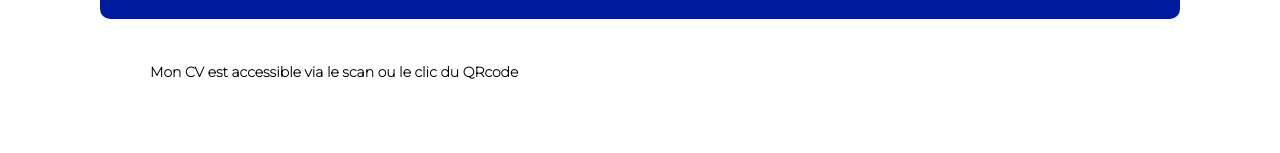
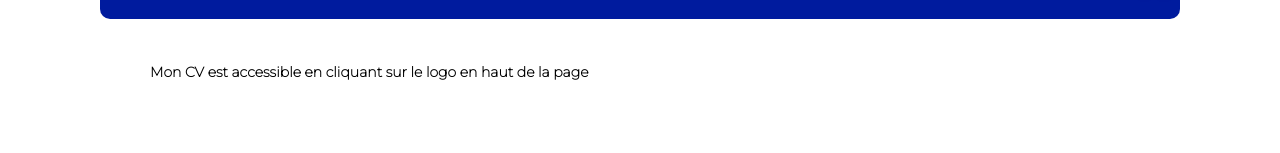
Before and after one commit to vsabouroux/frontend-vs-portfolio, a React (Create React App) app: page /Apropos in a window 1280 px wide. Shown: the part 876-1029 px from the top of the page. Built offline with nearby package versions, Linux system fonts and the light colour scheme; no server answers.

Commit message:
Add files via upload

```diff
--- a/src/views/APropos/APropos.js
+++ b/src/views/APropos/APropos.js
@@ -33,7 +33,7 @@ function APropos() {
             content="Et cela passe par : la qualité de l'écoute, la capacité à mobiliser en un minimum de temps les bonnes ressources au service du projet du client, la capacité à se remettre réellement en cause, à anticiper les transformations,
             la capacité à intégrer dans ses missions les innovations."
           />
-           <p className="CV">Mon CV est accessible via le scan ou le clic du QRcode </p>
+           <p className="CV">Mon CV est accessible en cliquant sur le logo en haut de la page </p>
         </div>
       </main>
       {/* <Footer /> */}
```
